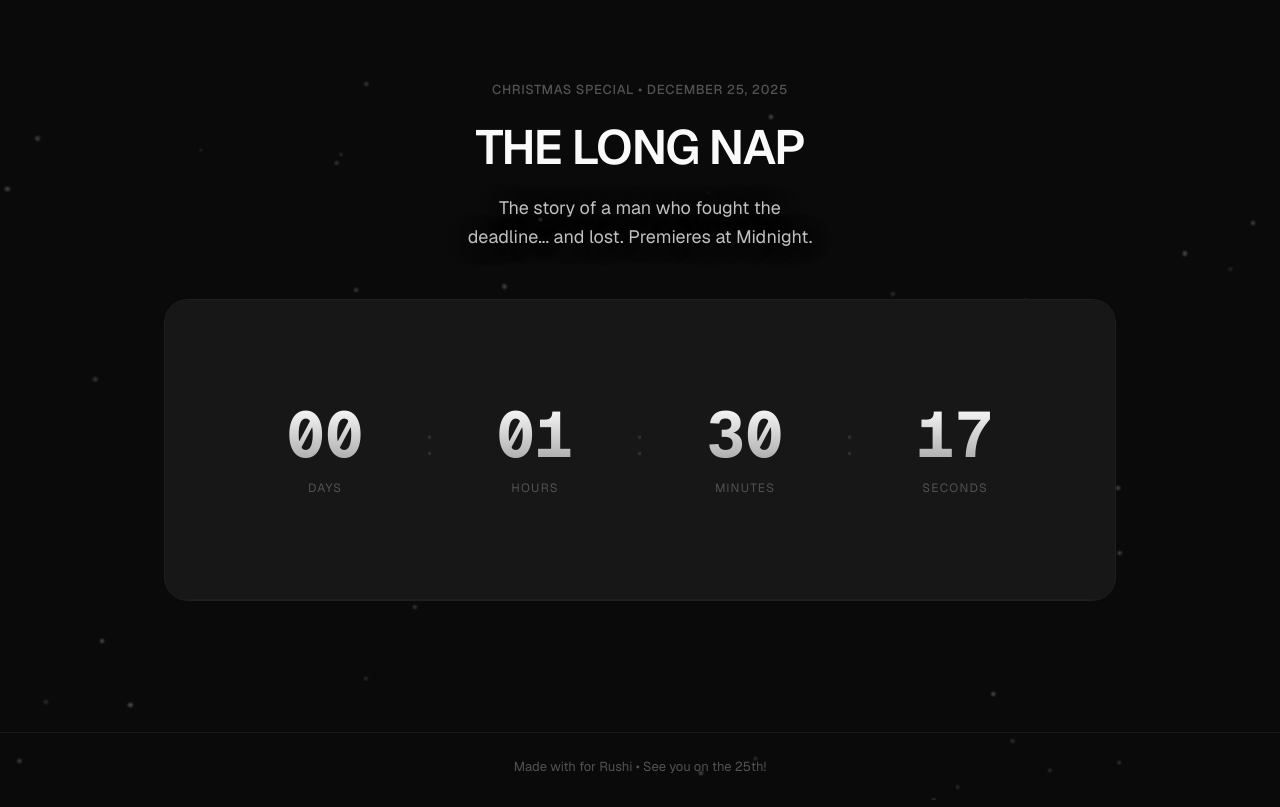
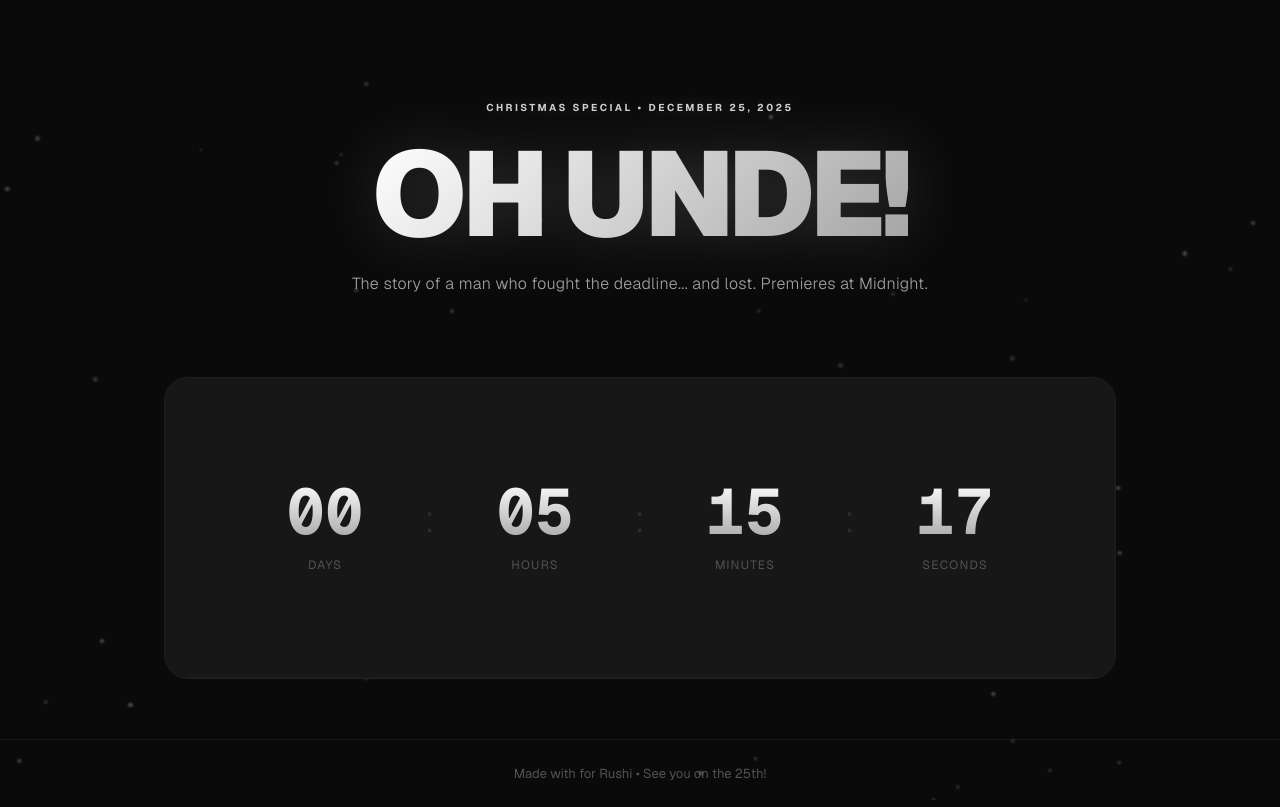
Before and after one commit to NegativE333/v2, a Next.js app: page / in a window 1280 px wide. Built offline with nearby package versions, Linux system fonts and the light colour scheme.

Commit message:
added opengraph

```diff
--- a/src/app/globals.css
+++ b/src/app/globals.css
@@ -93,34 +93,47 @@ body {
 /* ===== HERO ===== */
 .hero {
     text-align: center;
-    margin-bottom: 48px;
+    margin-bottom: 80px;
+    display: flex;
+    flex-direction: column;
+    align-items: center;
+    position: relative;
+    padding-top: 20px;
 }
 
 .hero-eyebrow {
-    font-size: 13px;
-    font-weight: 500;
-    color: var(--text-muted);
-    letter-spacing: 0.05em;
+    font-size: 10px;
+    font-weight: 700;
+    color: var(--accent);
+    letter-spacing: 0.25em;
     text-transform: uppercase;
-    margin-bottom: 16px;
+    margin-bottom: 24px;
+    opacity: 0.9;
+    text-shadow: 0 0 20px rgba(255, 255, 255, 0.4);
 }
 
 .hero-title {
-    font-size: clamp(32px, 5vw, 48px);
-    font-weight: 600;
-    letter-spacing: -0.03em;
-    line-height: 1.3;
-    margin-bottom: 16px;
+    font-family: var(--font-sans);
+    font-size: clamp(60px, 12vw, 120px);
+    font-weight: 900;
+    letter-spacing: -0.05em;
+    line-height: 0.9;
+    margin-bottom: 24px;
+    background: linear-gradient(135deg, #ffffff 0%, #a5a5a5 100%);
+    -webkit-background-clip: text;
+    background-clip: text;
+    -webkit-text-fill-color: transparent;
+    text-transform: uppercase;
+    filter: drop-shadow(0 0 30px rgba(255, 255, 255, 0.15));
 }
 
 .hero-description {
-    font-size: 18px;
-    color: rgba(255, 255, 255, 0.75);
-    max-width: 600px;
-    margin: 0 auto;
+    font-size: 16px;
+    color: var(--text-secondary);
     line-height: 1.6;
     text-wrap: balance;
-    text-shadow: 0 2px 20px rgba(0, 0, 0, 0.8);
+    font-weight: 300;
+    letter-spacing: 0.02em;
 }
 
 /* ===== VIDEO PLAYER ===== */
--- a/src/app/layout.tsx
+++ b/src/app/layout.tsx
@@ -13,13 +13,21 @@ const geistMono = Geist_Mono({
 });
 
 export const metadata: Metadata = {
-    title: "StreamVault | Premium Video Streaming",
-    description: "Experience stunning video streaming with adaptive quality. Watch in crystal-clear HD with seamless playback.",
-    keywords: ["video streaming", "HLS", "adaptive streaming", "HD video"],
+    title: "Oh Unde! Anthem (ft. Rushi Unde)",
+    description: "A musical tribute to the man who prioritizes Vada Pav over Deadlines. Watch the premiere now.",
+    keywords: ["Oh Unde!", "Marine Drive", "Rushi Unde", "Vada Pav", "Deadline", "Lazy Sunday"],
     openGraph: {
-        title: "StreamVault | Premium Video Streaming",
-        description: "Experience stunning video streaming with adaptive quality.",
+        title: "Oh Unde! Anthem (ft. Rushi Unde)",
+        description: "A musical tribute to the man who prioritizes Vada Pav over Deadlines. Watch the premiere now.",
         type: "website",
+        images: [
+            {
+                url: "/unde-og.png",
+                width: 1200,
+                height: 630,
+                alt: "Oh Unde! Anthem (ft. Rushi Unde)",
+            },
+        ],
     },
 };
 
--- a/src/app/page.tsx
+++ b/src/app/page.tsx
@@ -23,7 +23,7 @@ import Snowfall from '@/components/Snowfall';
 
 export default function Home() {
     const videoUrl = "https://ik.imagekit.io/52eyzwbyy/InShot_20251223_102216894.mp4/ik-master.m3u8?tr=sr-240_360_480_720_1080_2160";
-    const TARGET_DATE = '2025-12-23T11:35:00';
+    const TARGET_DATE = '2025-12-23T15:20:00';
 
     const [isReleased, setIsReleased] = useState(false);
     const [isLoading, setIsLoading] = useState(true);
@@ -68,7 +68,7 @@ export default function Home() {
                         <p className="hero-eyebrow">
                             {isReleased ? "Live Now" : "Christmas Special • December 25, 2025"}
                         </p>
-                        <h1 className="hero-title">{isReleased ? "THE 'LAZY SUNDAY' SCAM" : "THE LONG NAP"}</h1>
+                        <h1 className="hero-title">{"Oh Unde!"}</h1>
                         <p className="hero-description">
                             {isReleased ? "The Client thinks he is Coding. The Boss thinks he is Working. We know he is Snoring. The truth is finally out." : "The story of a man who fought the deadline... and lost. Premieres at Midnight."}
                         </p>
--- a/src/components/VideoPlayer.tsx
+++ b/src/components/VideoPlayer.tsx
@@ -34,6 +34,20 @@ export default function VideoPlayer({ src, poster, title }: VideoPlayerProps) {
         const video = videoRef.current;
         if (!video) return;
 
+        const attemptPlay = async () => {
+            try {
+                video.muted = false;
+                await video.play();
+                setIsPlaying(true);
+                setIsMuted(false);
+            } catch (err) {
+                console.log('Autoplay failed. Interaction needed.');
+                // Do nothing, let user interact naturally.
+                // We keep the video muted state as false so when they click play it's unmuted.
+                setIsPlaying(false);
+            }
+        };
+
         const initializeVideo = () => {
             // Check if it's an HLS stream
             const isHLS = src.includes('.m3u8');
@@ -51,7 +65,7 @@ export default function VideoPlayer({ src, poster, title }: VideoPlayerProps) {
 
                 hls.on(Hls.Events.MANIFEST_PARSED, () => {
                     setIsLoading(false);
-                    video.play().catch(console.error);
+                    attemptPlay();
                 });
 
                 hls.on(Hls.Events.ERROR, (_, data) => {
@@ -67,7 +81,7 @@ export default function VideoPlayer({ src, poster, title }: VideoPlayerProps) {
                 video.src = src;
                 video.addEventListener('loadeddata', () => {
                     setIsLoading(false);
-                    video.play().catch(console.error);
+                    attemptPlay();
                 });
             }
         };
@@ -102,6 +116,7 @@ export default function VideoPlayer({ src, poster, title }: VideoPlayerProps) {
         };
         const handleWaiting = () => setIsLoading(true);
         const handleCanPlay = () => setIsLoading(false);
+        const handleEnded = () => setIsPlaying(false);
 
         video.addEventListener('play', handlePlay);
         video.addEventListener('pause', handlePause);
@@ -109,6 +124,7 @@ export default function VideoPlayer({ src, poster, title }: VideoPlayerProps) {
         video.addEventListener('durationchange', handleDurationChange);
         video.addEventListener('waiting', handleWaiting);
         video.addEventListener('canplay', handleCanPlay);
+        video.addEventListener('ended', handleEnded);
 
         return () => {
             video.removeEventListener('play', handlePlay);
@@ -117,6 +133,7 @@ export default function VideoPlayer({ src, poster, title }: VideoPlayerProps) {
             video.removeEventListener('durationchange', handleDurationChange);
             video.removeEventListener('waiting', handleWaiting);
             video.removeEventListener('canplay', handleCanPlay);
+            video.removeEventListener('ended', handleEnded);
         };
     }, []);
 
@@ -126,7 +143,7 @@ export default function VideoPlayer({ src, poster, title }: VideoPlayerProps) {
         if (!video) return;
 
         if (video.paused) {
-            video.play();
+            video.play().catch(console.error);
         } else {
             video.pause();
         }
@@ -138,7 +155,9 @@ export default function VideoPlayer({ src, poster, title }: VideoPlayerProps) {
 
         video.muted = !video.muted;
         setIsMuted(video.muted);
-        setShowUnmuteHint(false);
+        if (!video.muted) {
+            setShowUnmuteHint(false);
+        }
     }, []);
 
     const handleProgressClick = useCallback((e: React.MouseEvent<HTMLDivElement>) => {
@@ -151,28 +170,21 @@ export default function VideoPlayer({ src, poster, title }: VideoPlayerProps) {
         video.currentTime = percent * video.duration;
     }, []);
 
-    const toggleFullscreen = useCallback(() => {
-        const video = videoRef.current;
-        if (!video) return;
 
-        if (document.fullscreenElement) {
-            document.exitFullscreen();
-        } else {
-            video.parentElement?.requestFullscreen();
-        }
-    }, []);
 
     return (
-        <div className="video-container">
+        <div className="video-container group">
             <div className="video-wrapper">
                 <video
                     ref={videoRef}
                     poster={poster}
                     muted={isMuted}
-                    autoPlay
                     playsInline
                     loop
                     title={title}
+                    className="w-full h-full object-cover"
+                    onClick={togglePlay}
+                    style={{ cursor: 'pointer' }}
                 />
 
                 {/* Loading Spinner */}
@@ -183,7 +195,7 @@ export default function VideoPlayer({ src, poster, title }: VideoPlayerProps) {
                 )}
 
                 {/* Video Controls */}
-                <div className="video-controls">
+                <div className="video-controls z-30">
                     {/* Play/Pause Button */}
                     <button className="control-btn" onClick={togglePlay} aria-label={isPlaying ? 'Pause' : 'Play'}>
                         {isPlaying ? (
@@ -218,12 +230,6 @@ export default function VideoPlayer({ src, poster, title }: VideoPlayerProps) {
                         )}
                     </button>
 
-                    {/* Fullscreen Button */}
-                    <button className="control-btn" onClick={toggleFullscreen} aria-label="Fullscreen">
-                        <svg viewBox="0 0 24 24">
-                            <path d="M7 14H5v5h5v-2H7v-3zm-2-4h2V7h3V5H5v5zm12 7h-3v2h5v-5h-2v3zM14 5v2h3v3h2V5h-5z" />
-                        </svg>
-                    </button>
                 </div>
             </div>
         </div>
```
Also changed, not shown: public/unde-og.png (added), 1 other file (tests, documents, lock files or other folders).
